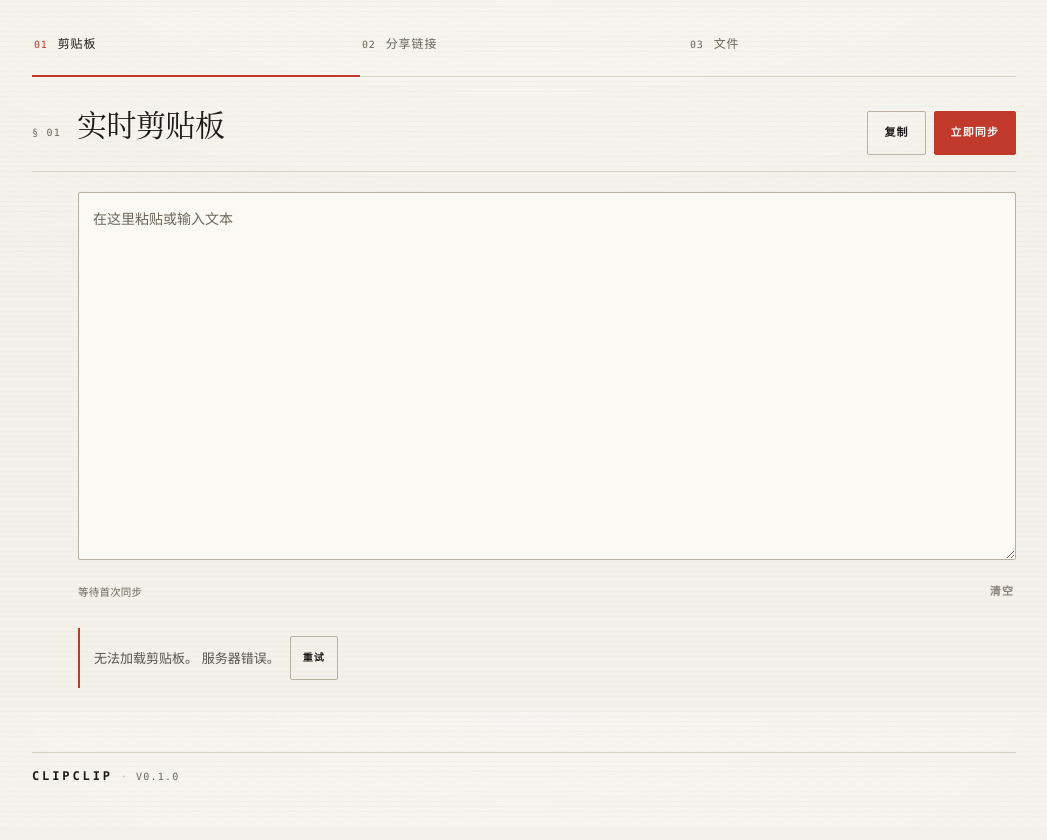
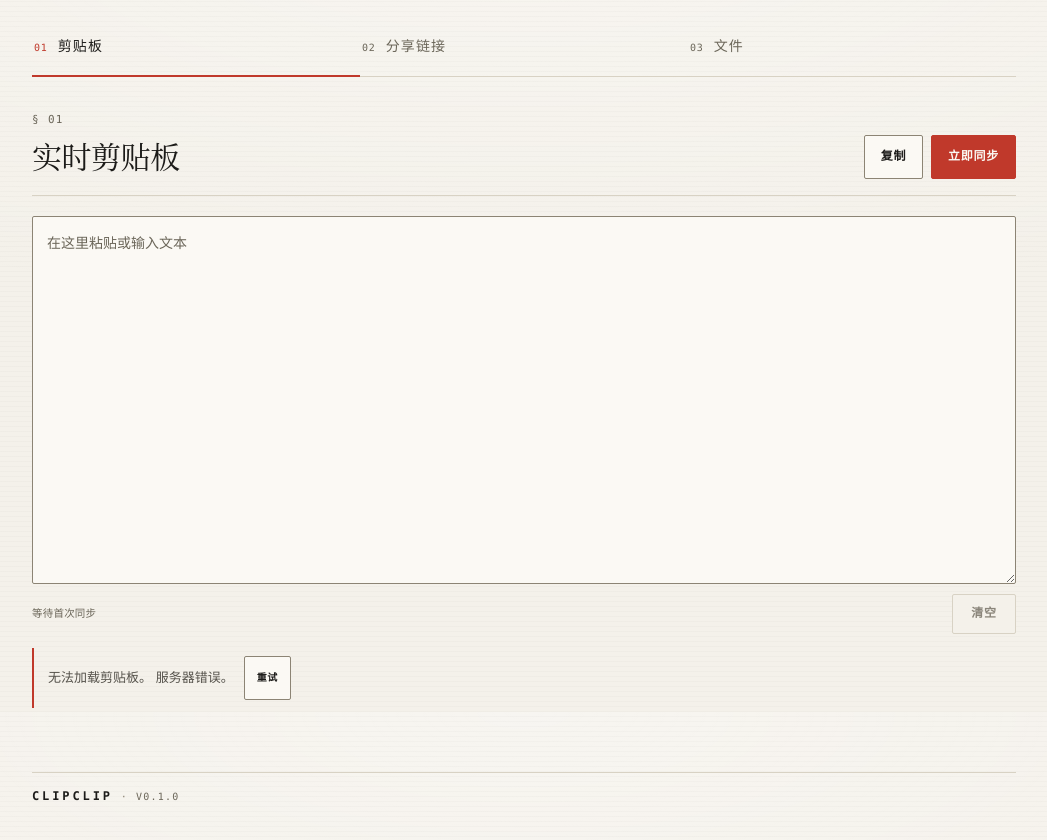
Before and after one commit to zqs1qiwan/ClipClip, a website: page public/index.html in a window 1280 px wide. Shown: the part 88-928 px from the top of the page, without its empty margins (116-1163 px from the left). Drawn offline with Linux system fonts and the light colour scheme; no server answers.

Commit message:
ui: fix desktop alignment and button visibility; refresh screenshots

```diff
--- a/public/styles.css
+++ b/public/styles.css
@@ -13,7 +13,7 @@
   --ink-soft: #55524b;
   --ink-faint: #8a857a;
   --rule: #d8d2c4;
-  --rule-strong: #b9b1a0;
+  --rule-strong: #8c8474;
   --vermilion: #c0392b;
   --vermilion-d: #96271c;
   --vermilion-w: #fff3f0;
@@ -45,7 +45,7 @@
     --ink-soft: #b8b2a4;
     --ink-faint: #8a857a;
     --rule: #37342e;
-    --rule-strong: #514c42;
+    --rule-strong: #6b6559;
     --vermilion: #e0604e;
     --vermilion-d: #f07b6a;
     --vermilion-w: rgba(224, 96, 78, 0.14);
@@ -371,7 +371,7 @@ button {
   border-bottom: 2px solid transparent;
   background: none;
   color: var(--ink-meta);
-  font-size: 12px;
+  font-size: 14px;
   letter-spacing: 0.08em;
   text-transform: uppercase;
   text-align: left;
@@ -417,21 +417,25 @@ button {
 
 .chapter-head {
   display: grid;
-  grid-template-columns: auto minmax(0, 1fr) auto;
-  align-items: baseline;
+  grid-template-columns: minmax(0, 1fr) auto;
+  align-items: end;
   column-gap: 16px;
-  row-gap: 10px;
+  row-gap: 6px;
   padding-bottom: 16px;
   border-bottom: 1px solid var(--rule);
 }
 
 .chapter-index {
-  font-size: 10px;
+  grid-column: 1 / -1;
+  grid-row: 1;
+  font-size: 11px;
   letter-spacing: 0.12em;
   color: var(--ink-meta);
 }
 
 .chapter-title {
+  grid-column: 1;
+  grid-row: 2;
   font-family: var(--serif);
   font-weight: 500;
   font-size: clamp(22px, 2.6vw, 30px);
@@ -440,6 +444,8 @@ button {
 }
 
 .chapter-actions {
+  grid-column: 2;
+  grid-row: 2;
   display: flex;
   flex-wrap: wrap;
   align-items: center;
@@ -448,7 +454,7 @@ button {
 
 .chapter-body {
   padding-top: 20px;
-  padding-left: 46px;
+  padding-left: 0;
 }
 
 .chapter-foot {
@@ -484,9 +490,9 @@ button {
   padding: 0 16px;
   border-radius: 2px;
   font-family: var(--mono);
-  font-size: 11px;
-  font-weight: 600;
-  letter-spacing: 0.1em;
+  font-size: 12px;
+  font-weight: 700;
+  letter-spacing: 0.06em;
   line-height: 1.2;
   text-transform: uppercase;
   text-decoration: none;
@@ -525,7 +531,7 @@ button {
 .secondary-button,
 .alert-action {
   border: 1px solid var(--rule-strong);
-  background: transparent;
+  background: var(--paper-2);
   color: var(--ink);
 }
 
@@ -548,25 +554,29 @@ button {
 }
 
 .danger-button {
-  border: 0;
-  border-radius: 0;
-  padding: 0 2px;
-  background: none;
-  color: var(--ink-meta);
-  font-size: 11px;
-  text-decoration: underline;
-  text-decoration-color: transparent;
-  text-underline-offset: 3px;
+  border: 1px solid var(--rule);
+  border-radius: 2px;
+  min-height: 40px;
+  min-width: 64px;
+  padding: 0 14px;
+  background: var(--paper-2);
+  color: var(--ink-soft);
+  font-family: var(--mono);
+  font-size: 12px;
+  font-weight: 600;
+  letter-spacing: 0.06em;
+  cursor: pointer;
 }
 
 .danger-button:hover {
+  border-color: var(--vermilion);
   color: var(--vermilion);
-  text-decoration-color: currentColor;
+  background: var(--vermilion-w);
 }
 
 .danger-button:disabled {
   color: var(--ink-faint);
-  text-decoration-color: transparent;
+  background: var(--paper);
   cursor: not-allowed;
 }
 
```
Also changed, not shown: docs/screenshots/desktop-light.png, docs/screenshots/mobile-dark.png, docs/screenshots/mobile-light.png.
